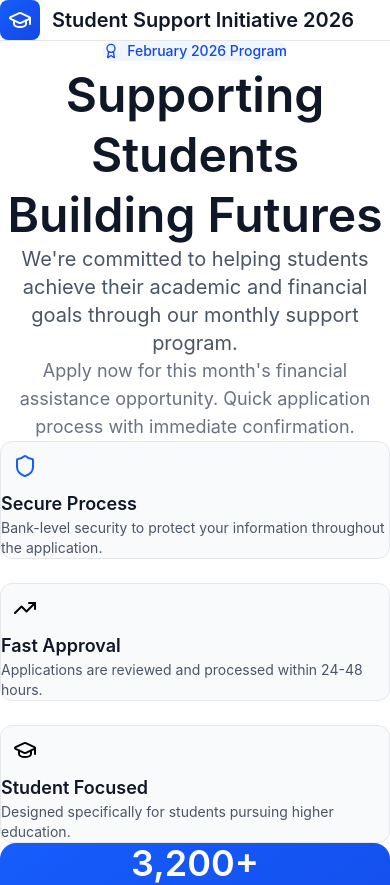
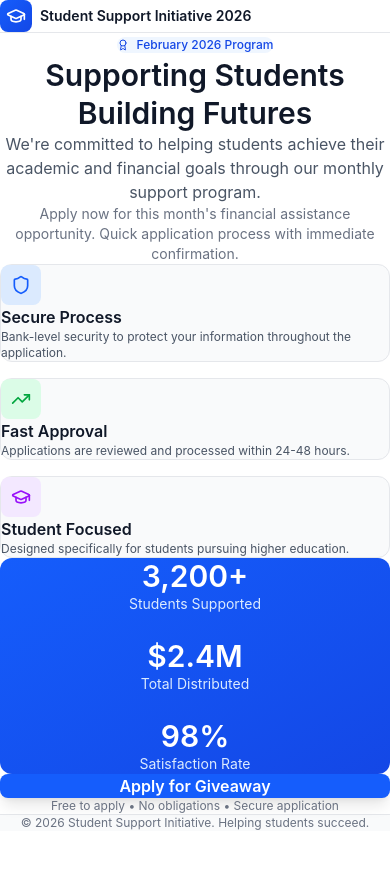
Before and after one commit to ValentineNEW/val, a React (Vite) app: page / in a window 390 px wide. Shown: the top 885 px of the page. After the commit the page ends 844 px from the top, so only its background shows below. Built offline with nearby package versions, Linux system fonts and the light colour scheme.

Commit message:
Refactor LandingPage component for improved layout
Updated layout and styling for the Landing Page component, enhancing responsiveness and visual hierarchy.

```diff
--- a/LandingPage.tsx
+++ b/LandingPage.tsx
@@ -14,44 +14,41 @@ export function LandingPage({ onNext }: LandingPageProps) {
       transition={{ duration: 0.5 }}
       className="min-h-screen bg-white"
     >
-      {/* Header */}
       <motion.header
         initial={{ y: -20, opacity: 0 }}
         animate={{ y: 0, opacity: 1 }}
         transition={{ delay: 0.2, duration: 0.5 }}
         className="border-b border-gray-200 bg-white"
       >
-        <div className="max-w-5xl mx-auto px-6 py-5">
-          <div className="flex items-center gap-3">
-            <div className="w-10 h-10 bg-gradient-to-br from-blue-600 to-blue-700 rounded-lg flex items-center justify-center">
-              <GraduationCap className="w-6 h-6 text-white" />
+        <div className="max-w-7xl mx-auto px-4 sm:px-6 lg:px-8 py-4 sm:py-5">
+          <div className="flex items-center gap-2 sm:gap-3">
+            <div className="w-8 h-8 sm:w-10 sm:h-10 bg-gradient-to-br from-blue-600 to-blue-700 rounded-lg flex items-center justify-center flex-shrink-0">
+              <GraduationCap className="w-5 h-5 sm:w-6 sm:h-6 text-white" />
             </div>
             <div>
-              <h1 className="text-xl font-semibold text-gray-900">Student Support Initiative 2026</h1>
+              <h1 className="text-sm sm:text-lg lg:text-xl font-semibold text-gray-900">Student Support Initiative 2026</h1>
             </div>
           </div>
         </div>
       </motion.header>
 
-      {/* Main Content */}
-      <main className="max-w-4xl mx-auto px-6 py-16">
-        {/* Hero Section */}
-        <div className="text-center mb-16">
+      <main className="max-w-7xl mx-auto px-4 sm:px-6 lg:px-8 py-8 sm:py-12 lg:py-16">
+        <div className="text-center mb-8 sm:mb-12 lg:mb-16">
           <motion.div
             initial={{ scale: 0.8, opacity: 0 }}
             animate={{ scale: 1, opacity: 1 }}
             transition={{ delay: 0.3, duration: 0.5 }}
-            className="inline-flex items-center gap-2 bg-blue-50 text-blue-700 px-4 py-2 rounded-full mb-6"
+            className="inline-flex items-center gap-2 bg-blue-50 text-blue-700 px-3 py-1.5 sm:px-4 sm:py-2 rounded-full mb-4 sm:mb-6"
           >
-            <Award className="w-4 h-4" />
-            <span className="text-sm font-medium">February 2026 Program</span>
+            <Award className="w-3 h-3 sm:w-4 sm:h-4" />
+            <span className="text-xs sm:text-sm font-medium">February 2026 Program</span>
           </motion.div>
 
           <motion.h2
             initial={{ y: 20, opacity: 0 }}
             animate={{ y: 0, opacity: 1 }}
             transition={{ delay: 0.4, duration: 0.6 }}
-            className="text-5xl font-semibold text-gray-900 mb-6 leading-tight"
+            className="text-3xl sm:text-4xl lg:text-5xl font-semibold text-gray-900 mb-4 sm:mb-6 leading-tight px-4"
           >
             Supporting Students<br />Building Futures
           </motion.h2>
@@ -60,7 +57,7 @@ export function LandingPage({ onNext }: LandingPageProps) {
             initial={{ y: 20, opacity: 0 }}
             animate={{ y: 0, opacity: 1 }}
             transition={{ delay: 0.5, duration: 0.6 }}
-            className="text-xl text-gray-600 max-w-2xl mx-auto mb-4"
+            className="text-base sm:text-lg lg:text-xl text-gray-600 max-w-2xl mx-auto mb-3 sm:mb-4 px-4"
           >
             We're committed to helping students achieve their academic and financial goals through our monthly support program.
           </motion.p>
@@ -69,32 +66,34 @@ export function LandingPage({ onNext }: LandingPageProps) {
             initial={{ y: 20, opacity: 0 }}
             animate={{ y: 0, opacity: 1 }}
             transition={{ delay: 0.6, duration: 0.6 }}
-            className="text-lg text-gray-500 max-w-xl mx-auto"
+            className="text-sm sm:text-base lg:text-lg text-gray-500 max-w-xl mx-auto px-4"
           >
             Apply now for this month's financial assistance opportunity. Quick application process with immediate confirmation.
           </motion.p>
         </div>
 
-        {/* Features Grid */}
-        <div className="grid md:grid-cols-3 gap-6 mb-12">
+        <div className="grid grid-cols-1 sm:grid-cols-2 lg:grid-cols-3 gap-4 sm:gap-6 mb-8 sm:mb-12">
           {[
             {
               icon: Shield,
-              color: 'blue',
+              bgColor: 'bg-blue-100',
+              textColor: 'text-blue-600',
               title: 'Secure Process',
               description: 'Bank-level security to protect your information throughout the application.',
               delay: 0.7
             },
             {
               icon: TrendingUp,
-              color: 'green',
+              bgColor: 'bg-green-100',
+              textColor: 'text-green-600',
               title: 'Fast Approval',
               description: 'Applications are reviewed and processed within 24-48 hours.',
               delay: 0.8
             },
             {
               icon: GraduationCap,
-              color: 'purple',
+              bgColor: 'bg-purple-100',
+              textColor: 'text-purple-600',
               title: 'Student Focused',
               description: 'Designed specifically for students pursuing higher education.',
               delay: 0.9
@@ -108,26 +107,25 @@ export function LandingPage({ onNext }: LandingPageProps) {
                 animate={{ y: 0, opacity: 1 }}
                 transition={{ delay: feature.delay, duration: 0.5 }}
                 whileHover={{ y: -5, transition: { duration: 0.2 } }}
-                className="bg-gray-50 rounded-xl p-6 border border-gray-200"
+                className="bg-gray-50 rounded-xl p-4 sm:p-6 border border-gray-200"
               >
-                <div className={`w-12 h-12 bg-${feature.color}-100 rounded-lg flex items-center justify-center mb-4`}>
-                  <Icon className={`w-6 h-6 text-${feature.color}-600`} />
+                <div className={`w-10 h-10 sm:w-12 sm:h-12 ${feature.bgColor} rounded-lg flex items-center justify-center mb-3 sm:mb-4`}>
+                  <Icon className={`w-5 h-5 sm:w-6 sm:h-6 ${feature.textColor}`} />
                 </div>
-                <h3 className="text-lg font-semibold text-gray-900 mb-2">{feature.title}</h3>
-                <p className="text-gray-600 text-sm">{feature.description}</p>
+                <h3 className="text-base sm:text-lg font-semibold text-gray-900 mb-1 sm:mb-2">{feature.title}</h3>
+                <p className="text-gray-600 text-xs sm:text-sm">{feature.description}</p>
               </motion.div>
             );
           })}
         </div>
 
-        {/* Stats */}
         <motion.div
           initial={{ scale: 0.95, opacity: 0 }}
           animate={{ scale: 1, opacity: 1 }}
           transition={{ delay: 1, duration: 0.6 }}
-          className="bg-gradient-to-br from-blue-600 to-blue-700 rounded-2xl p-8 mb-12 text-white"
+          className="bg-gradient-to-br from-blue-600 to-blue-700 rounded-xl sm:rounded-2xl p-6 sm:p-8 mb-8 sm:mb-12 text-white"
         >
-          <div className="grid md:grid-cols-3 gap-8 text-center">
+          <div className="grid grid-cols-1 sm:grid-cols-3 gap-6 sm:gap-8 text-center">
             {[
               { value: '3,200+', label: 'Students Supported' },
               { value: '$2.4M', label: 'Total Distributed' },
@@ -139,14 +137,13 @@ export function LandingPage({ onNext }: LandingPageProps) {
                 animate={{ scale: 1 }}
                 transition={{ delay: 1.2 + index * 0.1, duration: 0.5, type: 'spring' }}
               >
-                <div className="text-4xl font-semibold mb-2">{stat.value}</div>
-                <div className="text-blue-100">{stat.label}</div>
+                <div className="text-3xl sm:text-4xl font-semibold mb-1 sm:mb-2">{stat.value}</div>
+                <div className="text-blue-100 text-sm sm:text-base">{stat.label}</div>
               </motion.div>
             ))}
           </div>
         </motion.div>
 
-        {/* CTA */}
         <motion.div
           initial={{ y: 30, opacity: 0 }}
           animate={{ y: 0, opacity: 1 }}
@@ -157,21 +154,20 @@ export function LandingPage({ onNext }: LandingPageProps) {
             onClick={onNext}
             whileHover={{ scale: 1.05 }}
             whileTap={{ scale: 0.95 }}
-            className="inline-flex items-center justify-center bg-blue-600 hover:bg-blue-700 text-white px-12 py-4 rounded-lg text-lg font-semibold shadow-lg hover:shadow-xl transition-all"
+            className="w-full sm:w-auto inline-flex items-center justify-center bg-blue-600 hover:bg-blue-700 text-white px-8 sm:px-12 py-3 sm:py-4 rounded-lg text-base sm:text-lg font-semibold shadow-lg hover:shadow-xl transition-all"
           >
             Apply for Giveaway
           </motion.button>
 
-          <p className="mt-4 text-sm text-gray-500">
+          <p className="mt-3 sm:mt-4 text-xs sm:text-sm text-gray-500">
             Free to apply • No obligations • Secure application
           </p>
         </motion.div>
       </main>
 
-      {/* Footer */}
-      <footer className="border-t border-gray-200 bg-gray-50 mt-20">
-        <div className="max-w-5xl mx-auto px-6 py-8">
-          <div className="text-center text-sm text-gray-500">
+      <footer className="border-t border-gray-200 bg-gray-50 mt-12 sm:mt-16 lg:mt-20">
+        <div className="max-w-7xl mx-auto px-4 sm:px-6 lg:px-8 py-6 sm:py-8">
+          <div className="text-center text-xs sm:text-sm text-gray-500">
             <p>© 2026 Student Support Initiative. Helping students succeed.</p>
           </div>
         </div>
```
